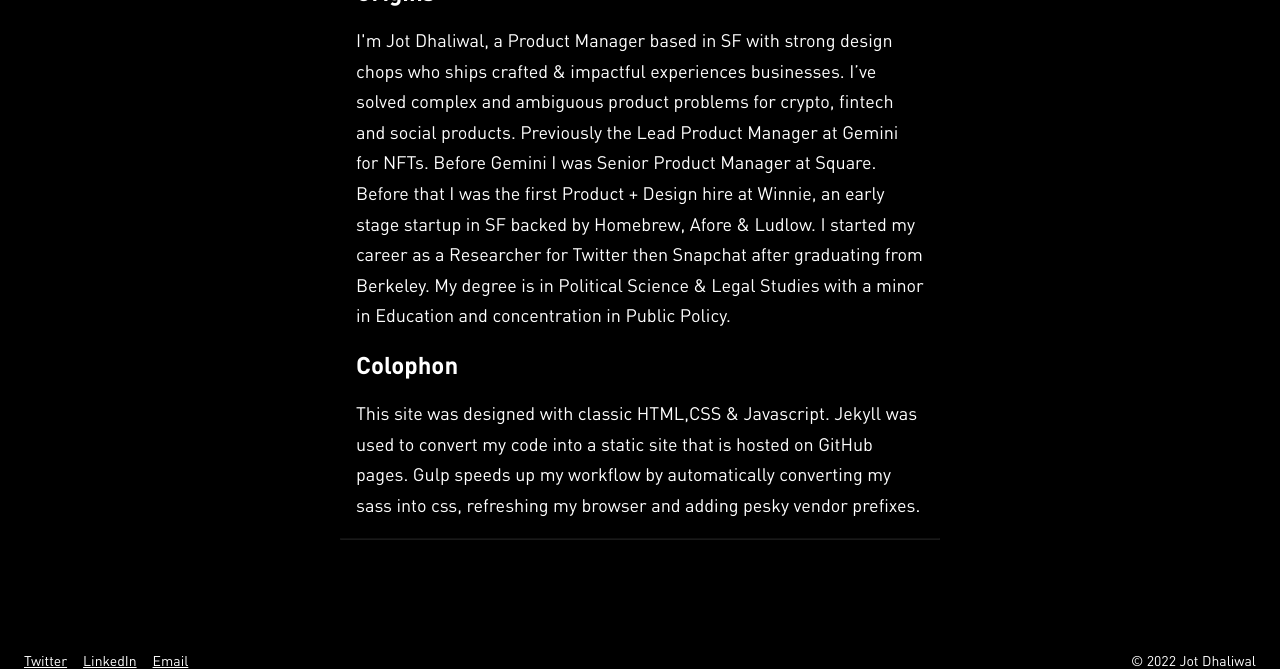
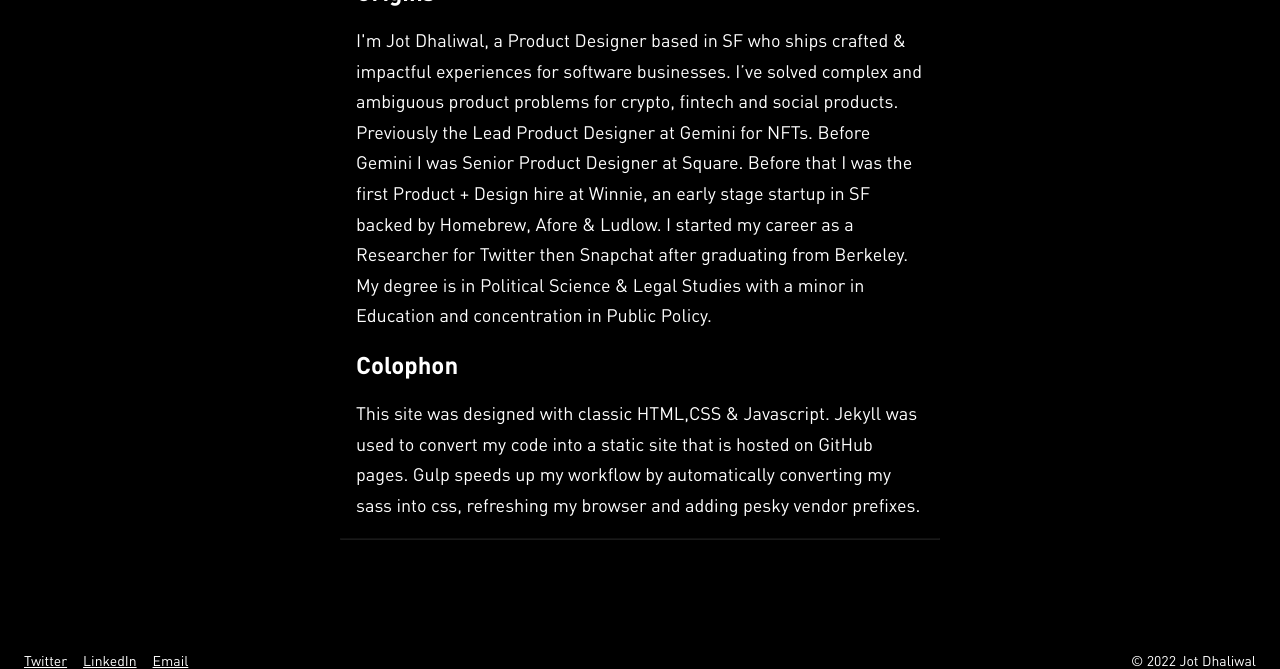
Before and after one commit to jotd/jotd-portfolio, a Jekyll site: the page about/index.html, which Jekyll copies as it is, in a window 1280 px wide and 900 px high, scrolled down 606 px, cut to the strip 231-900 px from the top of the window. Built offline with Jekyll 4.4.1, drawn with Linux system fonts in a browser that asks for light colours.

Commit message:
Update index.html

```diff
--- a/about/index.html
+++ b/about/index.html
@@ -49,9 +49,9 @@
     <div class="content-about">
       <span id="margin-below-section" class="text-subheader-3 highlight">Origins</span>
       <p class="text-body">
-        I'm Jot Dhaliwal, a Product Manager based in SF with strong design chops who ships crafted & impactful experiences businesses.
+        I'm Jot Dhaliwal, a Product Designer based in SF who ships crafted & impactful experiences for software businesses.
         I’ve solved complex and ambiguous product problems for crypto, fintech and social products.
-        Previously the Lead Product Manager at Gemini for NFTs. Before Gemini I was Senior Product Manager at Square.
+        Previously the Lead Product Designer at Gemini for NFTs. Before Gemini I was Senior Product Designer at Square.
         Before that I was the first Product + Design hire at Winnie, an early stage startup in SF backed by Homebrew, Afore & Ludlow.
         I started my career as a Researcher for Twitter then Snapchat after graduating from Berkeley.
         My degree is in Political Science & Legal Studies with a minor in Education and concentration in Public Policy.
```
